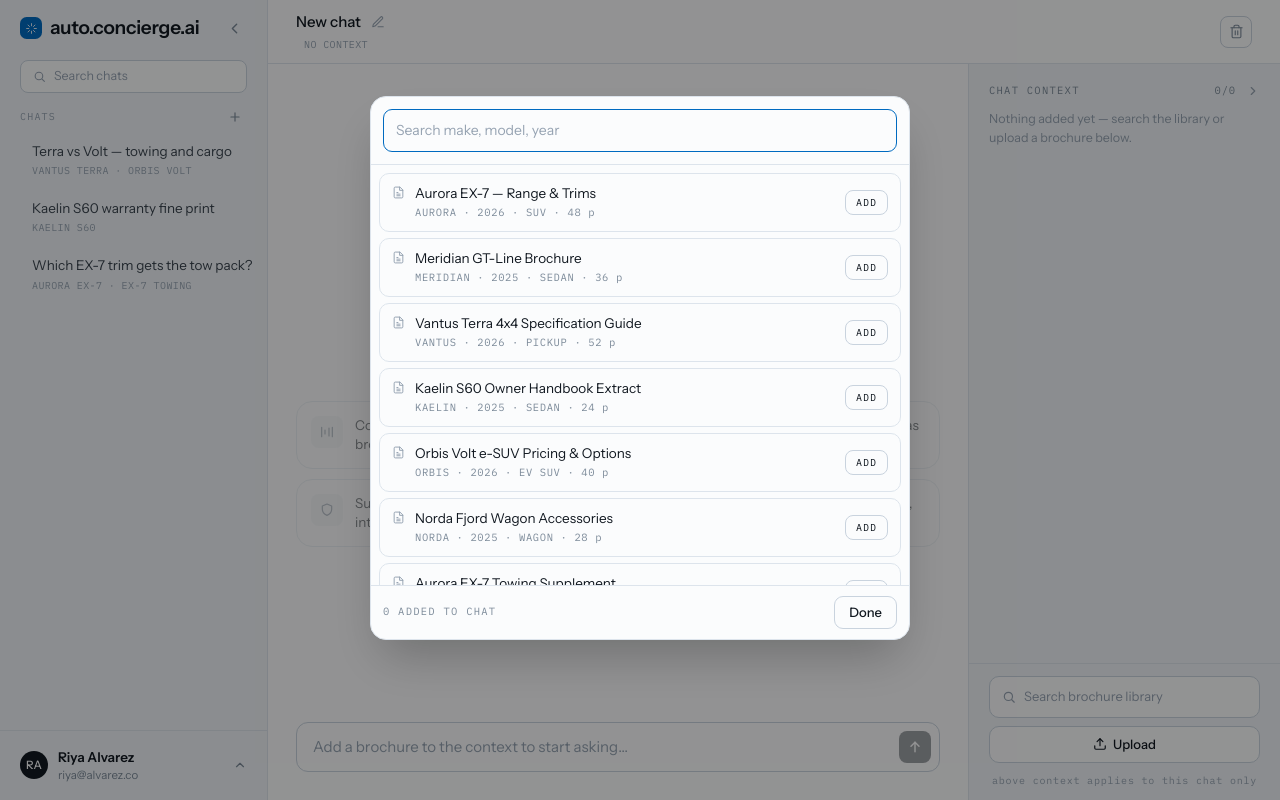
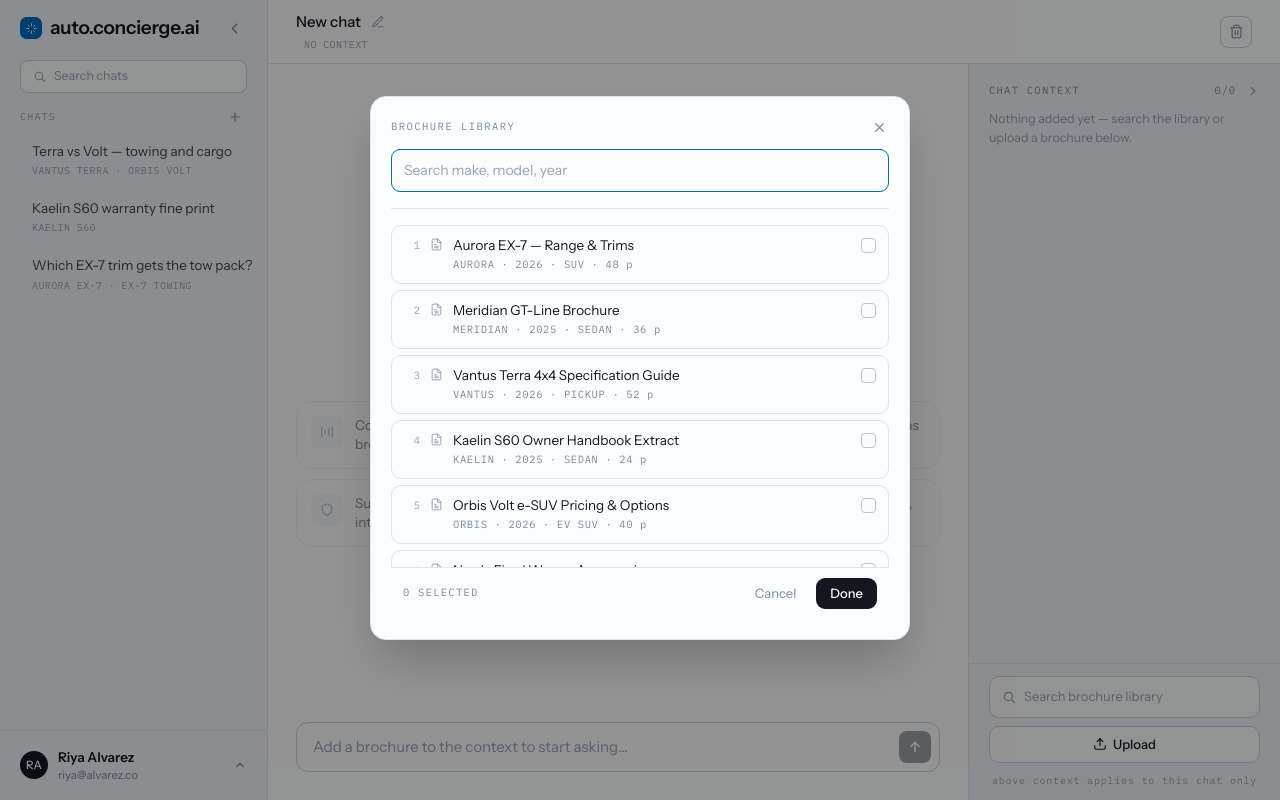
Before and after one commit to Rohan-Kegade/auto-conceirege.ai, a React (Vite) app in the folder frontend/: page /app in a window 1280 px wide. Both pictures are taken after a click on the button "Search brochure library". Built offline with nearby package versions, Linux system fonts and the light colour scheme.

Commit message:
feat(frontend): rework the brochure library modal

```diff
--- a/frontend/src/routes/app/ContextPanel.tsx
+++ b/frontend/src/routes/app/ContextPanel.tsx
@@ -240,8 +240,25 @@ export function ContextPanel({
 }
 
 function LibrarySearchModal({ onClose }: { onClose: () => void }) {
-  const { state, docs, libraryResults, addDoc, setQuery } = useApp();
+  const { state, docs, libraryResults, addDoc, removeDoc, setQuery } = useApp();
   const { query, uploads } = state;
+
+  // Selection is staged locally — nothing touches the chat context until Done.
+  const [pending, setPending] = useState<string[]>(docs);
+  const toggle = (id: string) =>
+    setPending((p) =>
+      p.includes(id) ? p.filter((x) => x !== id) : [...p, id],
+    );
+
+  const applyAndClose = () => {
+    docs.forEach((id) => {
+      if (!pending.includes(id)) removeDoc(id);
+    });
+    pending.forEach((id) => {
+      if (!docs.includes(id)) addDoc(id);
+    });
+    onClose();
+  };
 
   const q = query.trim().toLowerCase();
   const uploadMatches = uploads.filter(
@@ -267,9 +284,22 @@ function LibrarySearchModal({ onClose }: { onClose: () => void }) {
     >
       <div
         onClick={(e) => e.stopPropagation()}
-        className="flex max-h-[68vh] w-full max-w-[540px] flex-col overflow-hidden rounded-2xl border border-line bg-canvas shadow-2xl"
+        className="flex max-h-[68vh] w-full max-w-[540px] flex-col overflow-hidden rounded-2xl border border-line bg-canvas p-5 shadow-2xl"
       >
-        <div className="flex-none border-b border-line p-3">
+        <div className="flex-none border-b border-line pb-4">
+          <div className="flex items-center justify-between gap-2 pb-3">
+            <span className="font-mono text-[10.5px] uppercase tracking-[0.14em] text-muted-2">
+              Brochure library
+            </span>
+            <button
+              type="button"
+              onClick={onClose}
+              aria-label="Close"
+              className="-my-1 -mr-1 flex h-7 w-7 flex-none items-center justify-center rounded-lg text-muted-2 transition-colors hover:bg-panel-hover hover:text-ink"
+            >
+              <CloseIcon />
+            </button>
+          </div>
           <input
             autoFocus
             value={query}
@@ -279,23 +309,25 @@ function LibrarySearchModal({ onClose }: { onClose: () => void }) {
           />
         </div>
 
-        <div className="flex min-h-0 flex-1 flex-col gap-1.5 overflow-y-auto p-2">
-          {libraryResults.map((doc) => (
+        <div className="-mx-1 flex min-h-0 flex-1 flex-col gap-1.5 overflow-y-auto px-1 py-4">
+          {libraryResults.map((doc, i) => (
             <LibraryRow
               key={doc.id}
+              index={i + 1}
               title={doc.title}
               meta={doc.meta}
-              added={docs.includes(doc.id)}
-              onAdd={() => addDoc(doc.id)}
+              selected={pending.includes(doc.id)}
+              onToggle={() => toggle(doc.id)}
             />
           ))}
-          {uploadMatches.map((u) => (
+          {uploadMatches.map((u, j) => (
             <LibraryRow
               key={u.id}
+              index={libraryResults.length + j + 1}
               title={u.name}
               meta="YOUR UPLOAD · INDEXED"
-              added={docs.includes(u.id)}
-              onAdd={() => addDoc(u.id)}
+              selected={pending.includes(u.id)}
+              onToggle={() => toggle(u.id)}
             />
           ))}
           {libraryResults.length === 0 && uploadMatches.length === 0 ? (
@@ -306,14 +338,23 @@ function LibrarySearchModal({ onClose }: { onClose: () => void }) {
         </div>
 
         <div className="flex flex-none items-center justify-between border-t border-line px-3 py-2.5">
-          <span className={MONO_LABEL}>{docs.length} added to chat</span>
+          <span className={MONO_LABEL}>{pending.length} selected</span>
+          <div className="flex items-center gap-2">
             <button
               type="button"
               onClick={onClose}
-            className="cursor-pointer rounded-[9px] border border-stroke bg-canvas px-3.5 py-1.5 text-[13px] font-medium transition-colors hover:border-accent"
+              className="cursor-pointer rounded-[9px] px-3 py-1.5 text-[13px] text-muted-2 transition-colors hover:text-ink"
+            >
+              Cancel
+            </button>
+            <button
+              type="button"
+              onClick={applyAndClose}
+              className="cursor-pointer rounded-[9px] bg-ink px-3.5 py-1.5 text-[13px] font-medium text-canvas transition-colors hover:bg-accent-deep"
             >
               Done
             </button>
+          </div>
         </div>
       </div>
     </div>
@@ -321,18 +362,32 @@ function LibrarySearchModal({ onClose }: { onClose: () => void }) {
 }
 
 function LibraryRow({
+  index,
   title,
   meta,
-  added,
-  onAdd,
+  selected,
+  onToggle,
 }: {
+  index: number;
   title: string;
   meta: string;
-  added: boolean;
-  onAdd: () => void;
+  selected: boolean;
+  onToggle: () => void;
 }) {
   return (
-    <div className="flex items-start gap-2.5 rounded-[10px] border border-line bg-canvas px-3 py-2.5">
+    <button
+      type="button"
+      onClick={onToggle}
+      role="checkbox"
+      aria-checked={selected}
+      aria-label={`${selected ? "Deselect" : "Select"} ${title}`}
+      className={`flex items-start gap-2.5 rounded-[10px] border bg-canvas px-3 py-2.5 text-left transition-colors ${
+        selected ? "border-accent" : "border-line hover:border-stroke-dashed"
+      }`}
+    >
+      <span className="mt-0.5 w-4 flex-none text-right font-mono text-[10.5px] text-muted-3">
+        {index}
+      </span>
       <PdfIcon className="mt-0.5 flex-none text-muted-3" />
       <span className="flex min-w-0 flex-1 flex-col">
         <span className="truncate text-[13.5px] leading-[1.35]">{title}</span>
@@ -340,20 +395,16 @@ function LibraryRow({
           {meta}
         </span>
       </span>
-      {added ? (
-        <span className="flex-none cursor-default self-center rounded-[8px] border border-line px-2.5 py-1 font-mono text-[10px] uppercase tracking-[0.1em] text-muted-3">
-          Added
+      <span
+        className={`mt-0.5 flex h-[15px] w-[15px] flex-none items-center justify-center rounded-[4px] ${
+          selected
+            ? "border border-accent bg-accent text-canvas"
+            : "border border-stroke-dashed text-transparent"
+        }`}
+      >
+        <CheckIcon />
       </span>
-      ) : (
-        <button
-          type="button"
-          onClick={onAdd}
-          className="flex-none cursor-pointer self-center rounded-[8px] border border-stroke bg-canvas px-2.5 py-1 font-mono text-[10px] uppercase tracking-[0.1em] text-ink transition-colors hover:border-accent hover:text-accent"
-        >
-          Add
     </button>
-      )}
-    </div>
   );
 }
 
@@ -437,6 +488,25 @@ function SearchIcon() {
   );
 }
 
+function CloseIcon() {
+  return (
+    <svg
+      width="15"
+      height="15"
+      viewBox="0 0 24 24"
+      fill="none"
+      stroke="currentColor"
+      strokeWidth="2"
+      strokeLinecap="round"
+      strokeLinejoin="round"
+      className="flex-none"
+      aria-hidden="true"
+    >
+      <path d="M18 6 6 18M6 6l12 12" />
+    </svg>
+  );
+}
+
 function UploadIcon() {
   return (
     <svg
```
Lines whose indentation alone changed are shown as unchanged.
